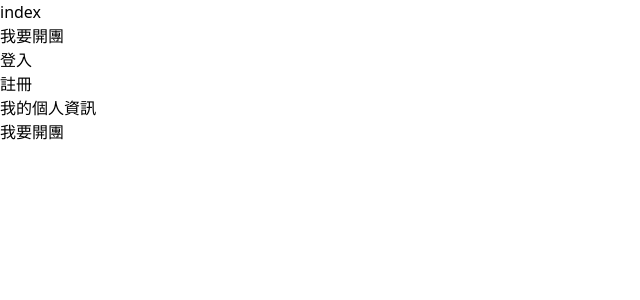
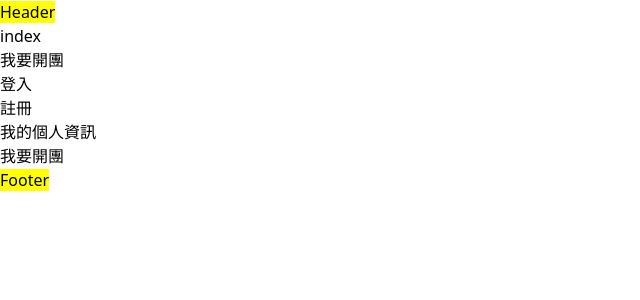
Before and after one commit to star82620/join-joy, a Next.js app: page / in a window 1280 px wide. Shown: the top 300 px of the page, without its empty margins (0-640 px from the left). Built offline with nearby package versions, Linux system fonts and the light colour scheme.

Commit message:
feature/ add Layout component

```diff
--- /dev/null
+++ b/common/components/Footer.jsx
@@ -0,0 +1,5 @@
+import React from "react";
+
+export default function Footer() {
+  return <mark>Footer</mark>;
+}
--- /dev/null
+++ b/common/components/Header.jsx
@@ -0,0 +1,5 @@
+import React from "react";
+
+export default function Header() {
+  return <mark>Header</mark>;
+}
--- /dev/null
+++ b/common/components/Layout.jsx
@@ -0,0 +1,13 @@
+import React from "react";
+import Header from "./Header";
+import Footer from "./Footer";
+
+export default function Layout({ children }) {
+  return (
+    <>
+      <Header />
+      {children}
+      <Footer />
+    </>
+  );
+}
--- a/pages/_app.tsx
+++ b/pages/_app.tsx
@@ -1,6 +1,13 @@
-import '@/styles/globals.css'
-import type { AppProps } from 'next/app'
+import "@/styles/globals.css";
+import type { AppProps } from "next/app";
+import Layout from "@/common/components/Layout";
 
 export default function App({ Component, pageProps }: AppProps) {
-  return <Component {...pageProps} />
+  return (
+    <>
+      <Layout>
+        <Component {...pageProps} />
+      </Layout>
+    </>
+  );
 }
```
